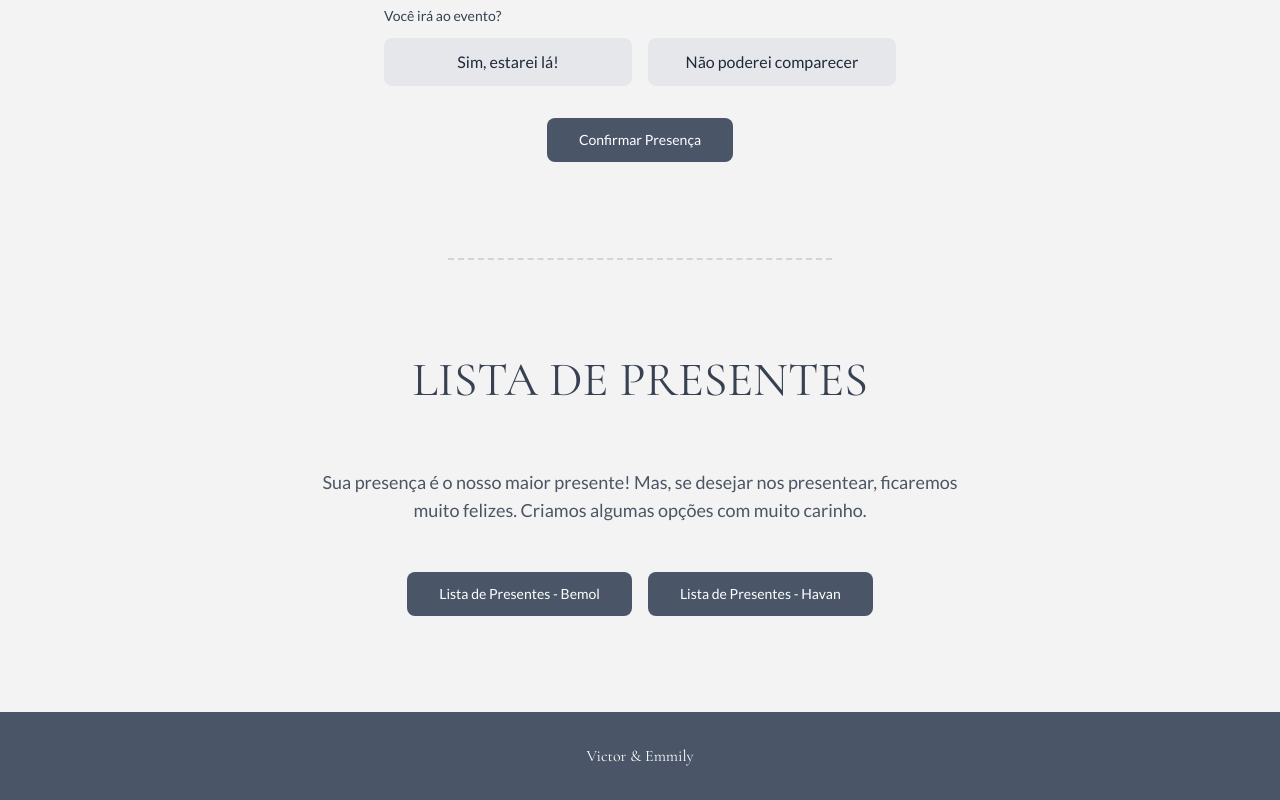
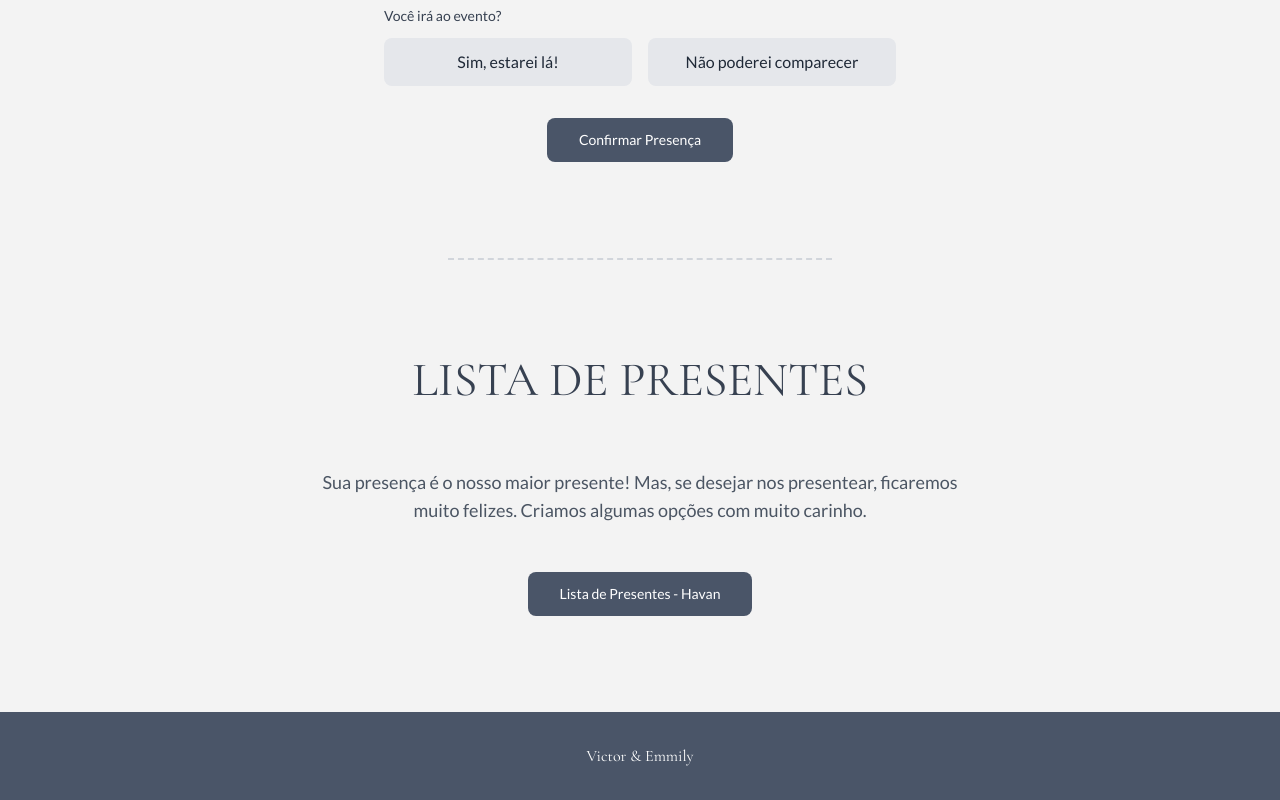
Before and after one commit to victordantas1/casamento-landing-page, a React (Create React App) app: page / in a window 1280 px wide. Shown: the part 3068-3868 px from the top of the page. Built offline with nearby package versions, Linux system fonts and the light colour scheme; no server answers.

Commit message:
Remove 'Lista de Presentes - Bemol'

```diff
--- a/src/App.js
+++ b/src/App.js
@@ -220,14 +220,6 @@ const GiftListSection = () => (
         </p>
         <div className="flex flex-col sm:flex-row justify-center items-center gap-4">
             <a
-                href="#"
-                target="_blank"
-                rel="noopener noreferrer"
-                className="inline-block text-white bg-[#4A5568] hover:bg-opacity-90 focus:ring-4 focus:outline-none focus:ring-blue-300 font-medium rounded-lg text-sm px-8 py-3 text-center"
-            >
-                Lista de Presentes - Bemol
-            </a>
-            <a
                 href="https://lista.havan.com.br/Convidado/ItensListaPresente/847390"
                 target="_blank"
                 rel="noopener noreferrer"
```
